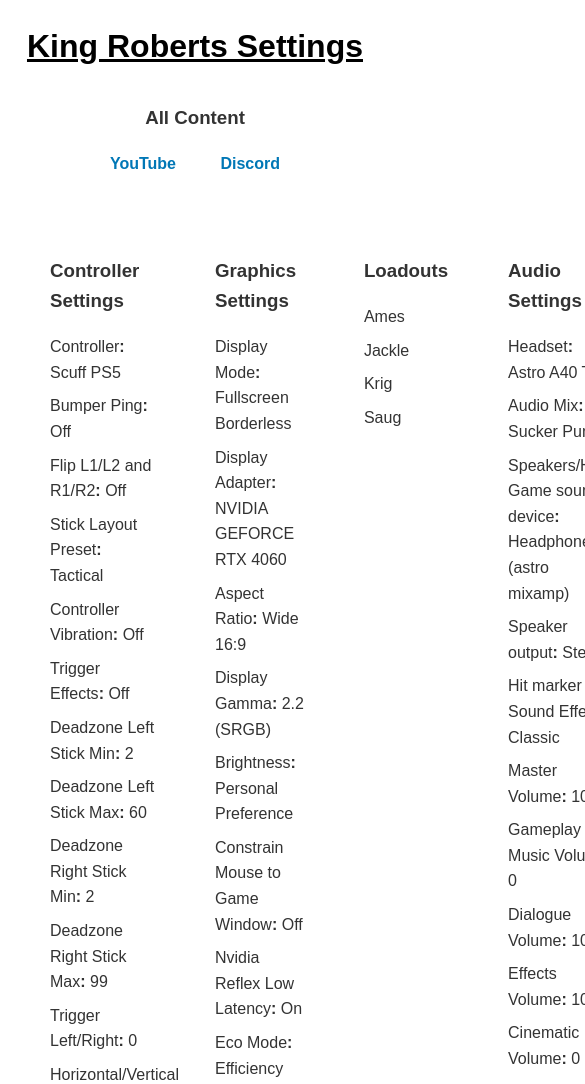
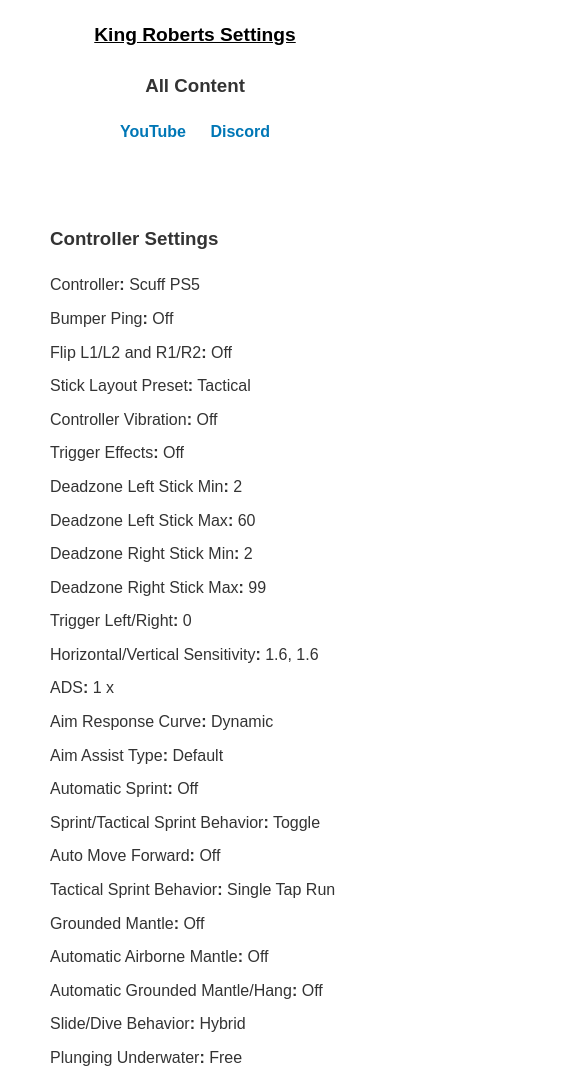
Before and after one commit to KingRobertsYT/Settings, a plain HTML site: page index.html in a window 390 px wide. Shown: the top 1084 px of the page, 585 px wide, since content can reach past the window. Drawn offline with Linux system fonts and the light colour scheme.

Commit message:
Add files via upload

```diff
--- a/index.html
+++ b/index.html
@@ -23,6 +23,7 @@
             display: flex;
             justify-content: space-around;
             margin-top: 30px;
+            flex-wrap: wrap; /* Allows items to wrap on smaller screens */
         }
         .settings {
             width: 30%;
@@ -56,6 +57,39 @@
             text-align: right;
             margin-top: 40px;
             margin-right: 20px;
+        }
+
+        /* Mobile-friendly adjustments */
+        @media (max-width: 768px) {
+            h1 {
+                font-size: 1.5em; /* Slightly smaller title font size */
+                margin-bottom: 20px;
+            }
+            .settings-container {
+                flex-direction: column; /* Stack settings sections vertically */
+                align-items: center;
+            }
+            .settings {
+                width: 80%; /* Take up more width on small screens */
+                margin-bottom: 20px; /* Add space between sections */
+            }
+            .content-links a {
+                margin: 0 10px; /* Smaller margin for links */
+            }
+            .signature {
+                font-size: 14px; /* Smaller font size for the signature */
+                margin-right: 10px; /* Less margin on the right */
+            }
+        }
+
+        /* Extra mobile-friendly adjustments for very small screens */
+        @media (max-width: 480px) {
+            .settings {
+                width: 100%; /* Full width for even smaller screens */
+            }
+            h1 {
+                font-size: 1.2em; /* Further reduce title size for small screens */
+            }
         }
     </style>
 </head>
```
